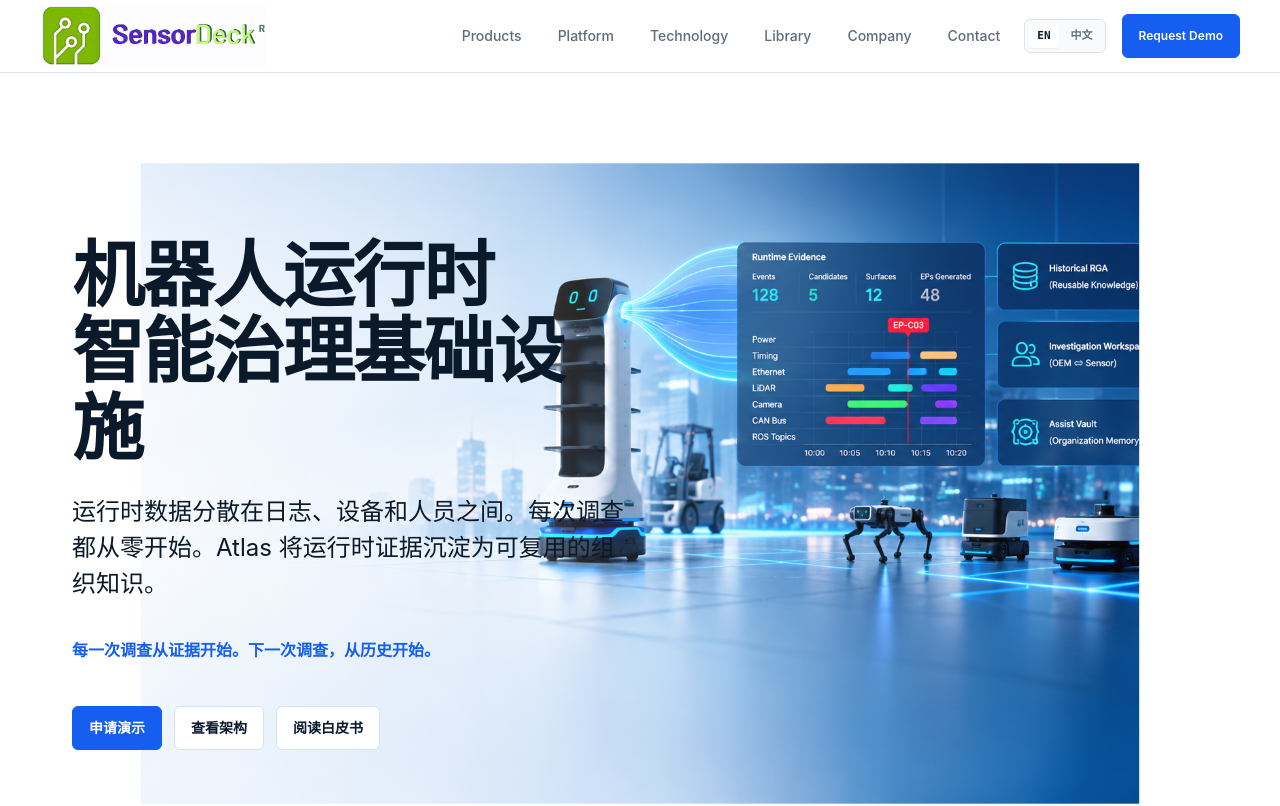
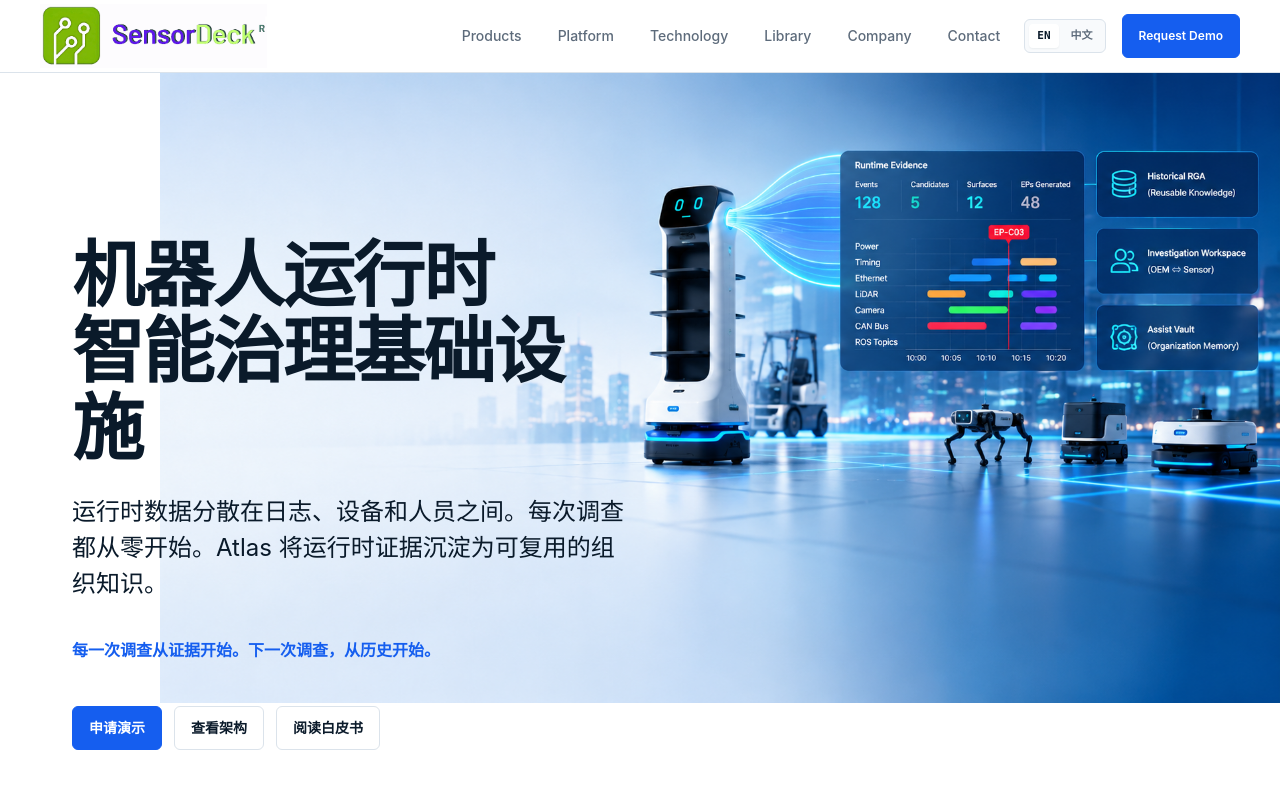
Before and after one commit to sensordeck/sensordeck-website, a Next.js app: page / in a window 1280 px wide. Shown: the top 806 px of the page. Built offline with nearby package versions, Linux system fonts and the light colour scheme.

Commit message:
Update page.tsx

```diff
--- a/src/app/page.tsx
+++ b/src/app/page.tsx
@@ -65,21 +65,19 @@
       {/* Hero */}
 <Section
   id="top"
-  className="relative overflow-hidden bg-white"
+  className="relative min-h-[380px] overflow-hidden bg-white"
 >
   <Image
     src="/images/hero-runtime.png"
     alt=""
-    fill
+    width={1672}
+    height={941}
     priority
-    sizes="100vw"
-    className="object-cover object-[68%_top] scale-[0.78]"
+    sizes="1100px"
+    className="pointer-events-none absolute right-0 top-0 h-auto w-[1050px] max-w-none lg:w-[1050px] xl:w-[1120px]"
   />
 
-  {/* 让左侧文字保持清晰 */}
-  <div className="absolute inset-0 bg-gradient-to-r from-white/70 via-white/10 to-transparent" />
-
-  <div className="relative z-10 mx-auto flex min-h-[380px] w-full max-w-7xl items-center px-6 py-8 lg:px-8 lg:py-8">
+  <div className="relative z-10 mx-auto flex min-h-[380px] w-full max-w-7xl items-center px-6 py-8 lg:px-8">
     <div className="max-w-[560px]">
       <h1 className="mt-5 max-w-4xl text-5xl font-semibold leading-[1.06] tracking-tight text-ink md:text-6xl lg:text-7xl">
         机器人运行时
```
